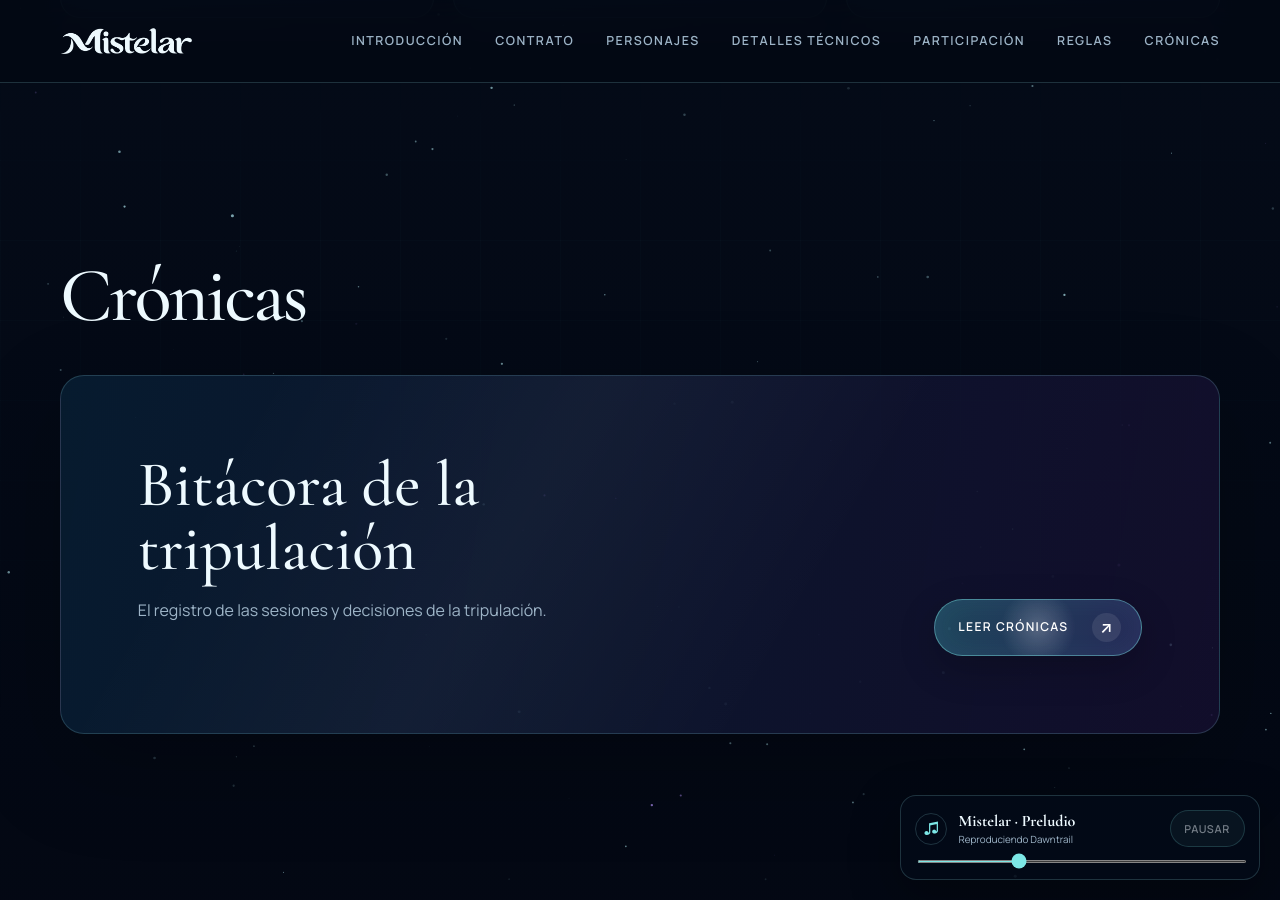
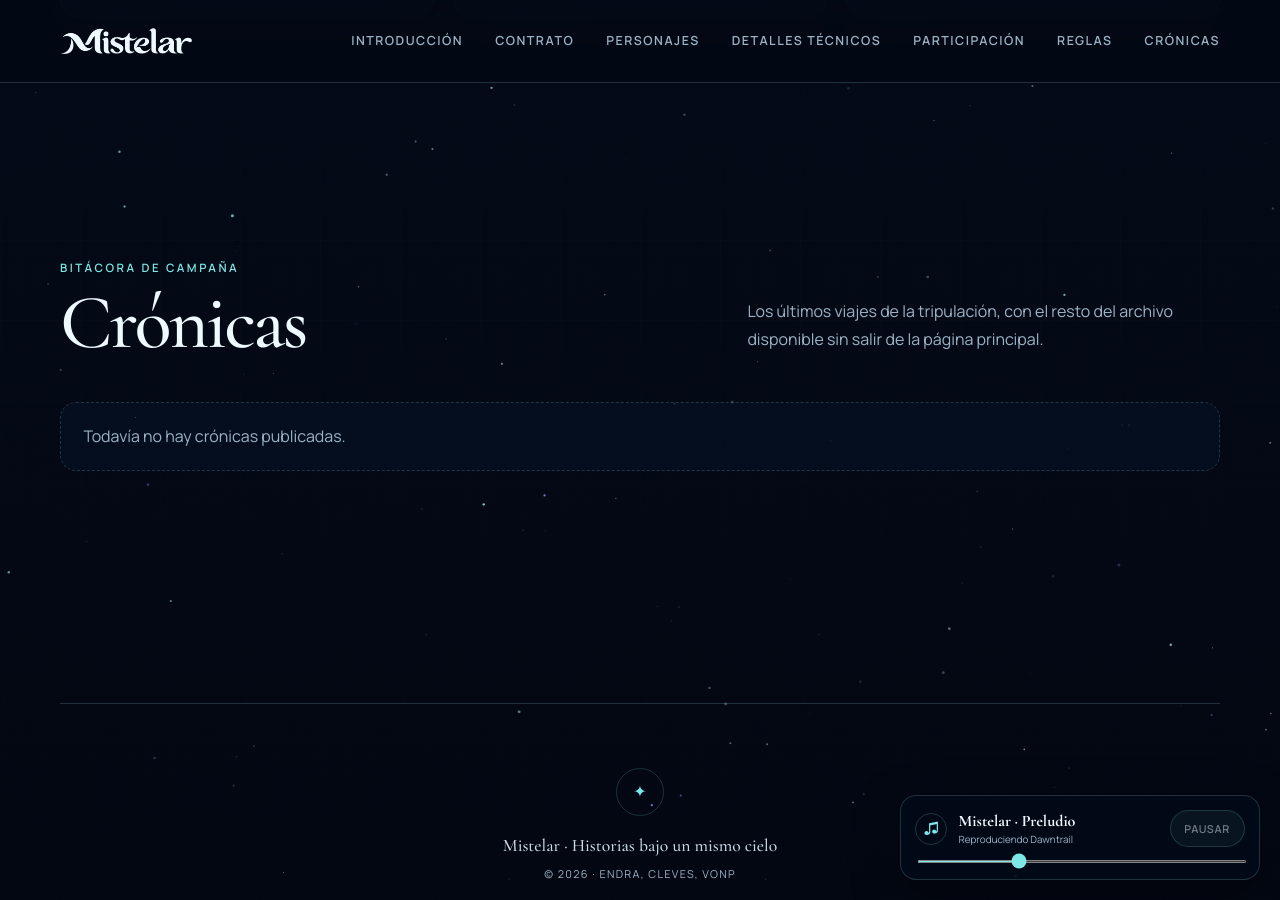
Before and after one commit to alvordsai/dnd_web, a Jekyll site: the page built from index.html, in a window 1280 px wide and 900 px high, scrolled down 6615 px. Built offline with Jekyll 4.4.1, drawn with Linux system fonts in a browser that asks for light colours.

Commit message:
Show chronicles archive on homepage

```diff
--- a/index.html
+++ b/index.html
@@ -226,14 +226,50 @@
 </section>
 
 <section id="cronicas" class="section-shell reveal" aria-labelledby="cronicas-title">
-    <div class="section-heading">
-        <h2 id="cronicas-title">Crónicas</h2>
+    <div class="section-heading section-heading-split">
+        <div>
+            <p class="section-kicker">Bitácora de campaña</p>
+            <h2 id="cronicas-title">Crónicas</h2>
+        </div>
+        <p>Los últimos viajes de la tripulación, con el resto del archivo disponible sin salir de la página principal.</p>
     </div>
-    <div class="chronicle-card">
-        <div class="feature-copy">
-            <h3>Bitácora de la tripulación</h3>
-            <p>El registro de las sesiones y decisiones de la tripulación.</p>
+
+    {% assign cronicas_ordenadas = site.cronicas | sort: "order" | reverse %}
+
+    {% if cronicas_ordenadas.size > 0 %}
+        <div class="chronicle-featured-grid" aria-label="Últimas crónicas">
+            {% for cronica in cronicas_ordenadas limit: 3 %}
+                <article class="chronicle-featured">
+                    <div>
+                        <span class="rule-pill">{{ cronica.session_label | default: "Crónica" }}{% if cronica.date_label %} · {{ cronica.date_label }}{% endif %}</span>
+                        <h3>{{ cronica.title }}</h3>
+                        {% if cronica.summary %}<p>{{ cronica.summary }}</p>{% endif %}
+                    </div>
+                    <a href="{{ cronica.url | relative_url }}" class="chronicle-link" aria-label="Leer {{ cronica.title }}">
+                        <span>Leer crónica</span><span aria-hidden="true">↗</span>
+                    </a>
+                </article>
+            {% endfor %}
         </div>
-        <a href="{{ '/cronicas.html' | relative_url }}" class="boton"><span>Leer crónicas</span><span aria-hidden="true">↗</span></a>
-    </div>
+
+        {% if cronicas_ordenadas.size > 3 %}
+            <div class="chronicle-archive">
+                <div class="chronicle-archive-heading">
+                    <h3>Archivo completo</h3>
+                    <span>{{ cronicas_ordenadas.size | minus: 3 }} anteriores</span>
+                </div>
+                <div class="chronicle-scroll" tabindex="0" aria-label="Crónicas anteriores">
+                    {% for cronica in cronicas_ordenadas offset: 3 %}
+                        <a class="chronicle-row" href="{{ cronica.url | relative_url }}">
+                            <span class="chronicle-row-meta">{{ cronica.session_label | default: "Crónica" }}{% if cronica.date_label %} · {{ cronica.date_label }}{% endif %}</span>
+                            <strong>{{ cronica.title }}</strong>
+                            <span aria-hidden="true">→</span>
+                        </a>
+                    {% endfor %}
+                </div>
+            </div>
+        {% endif %}
+    {% else %}
+        <div class="character-empty"><p>Todavía no hay crónicas publicadas.</p></div>
+    {% endif %}
 </section>
```
